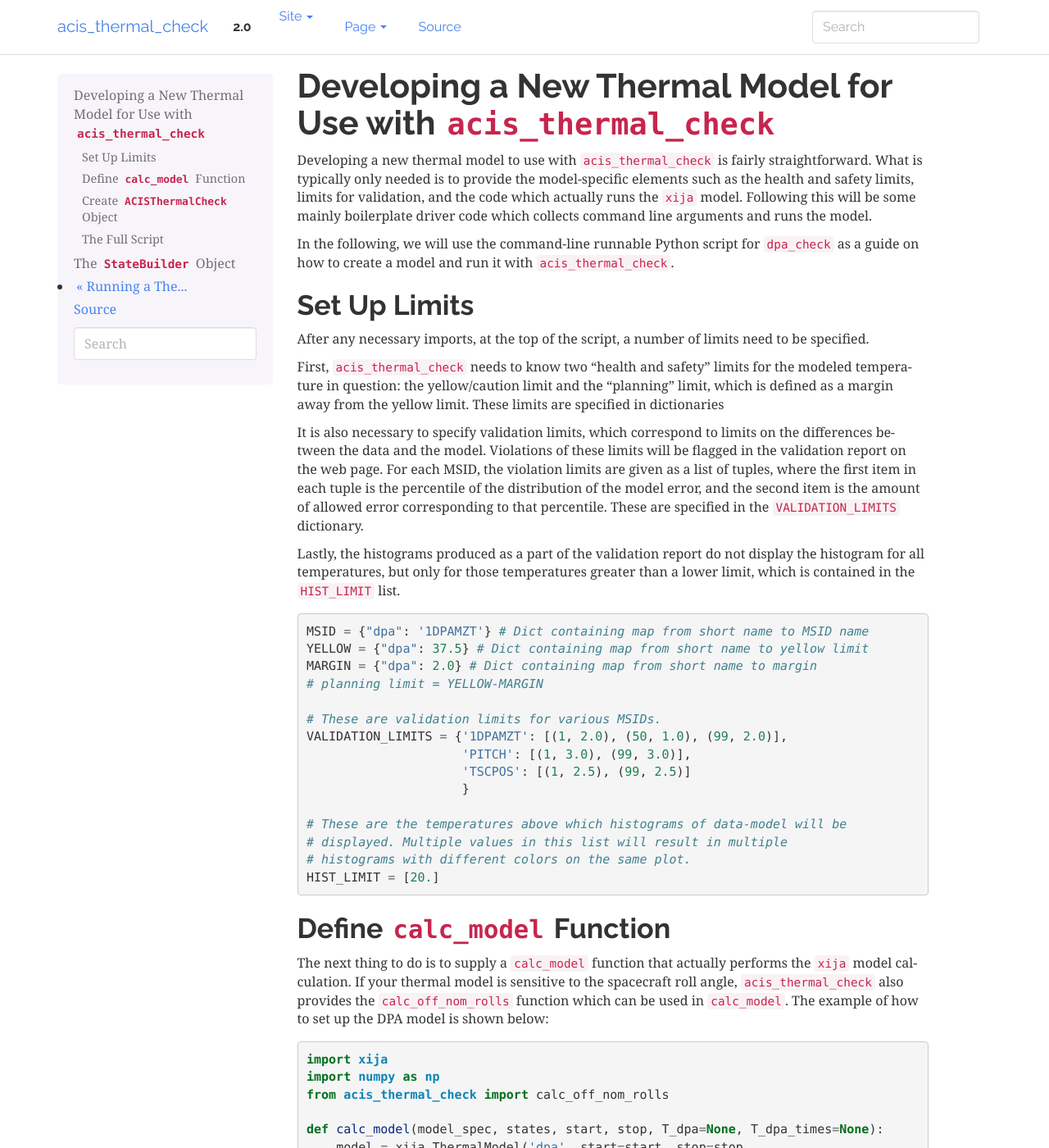
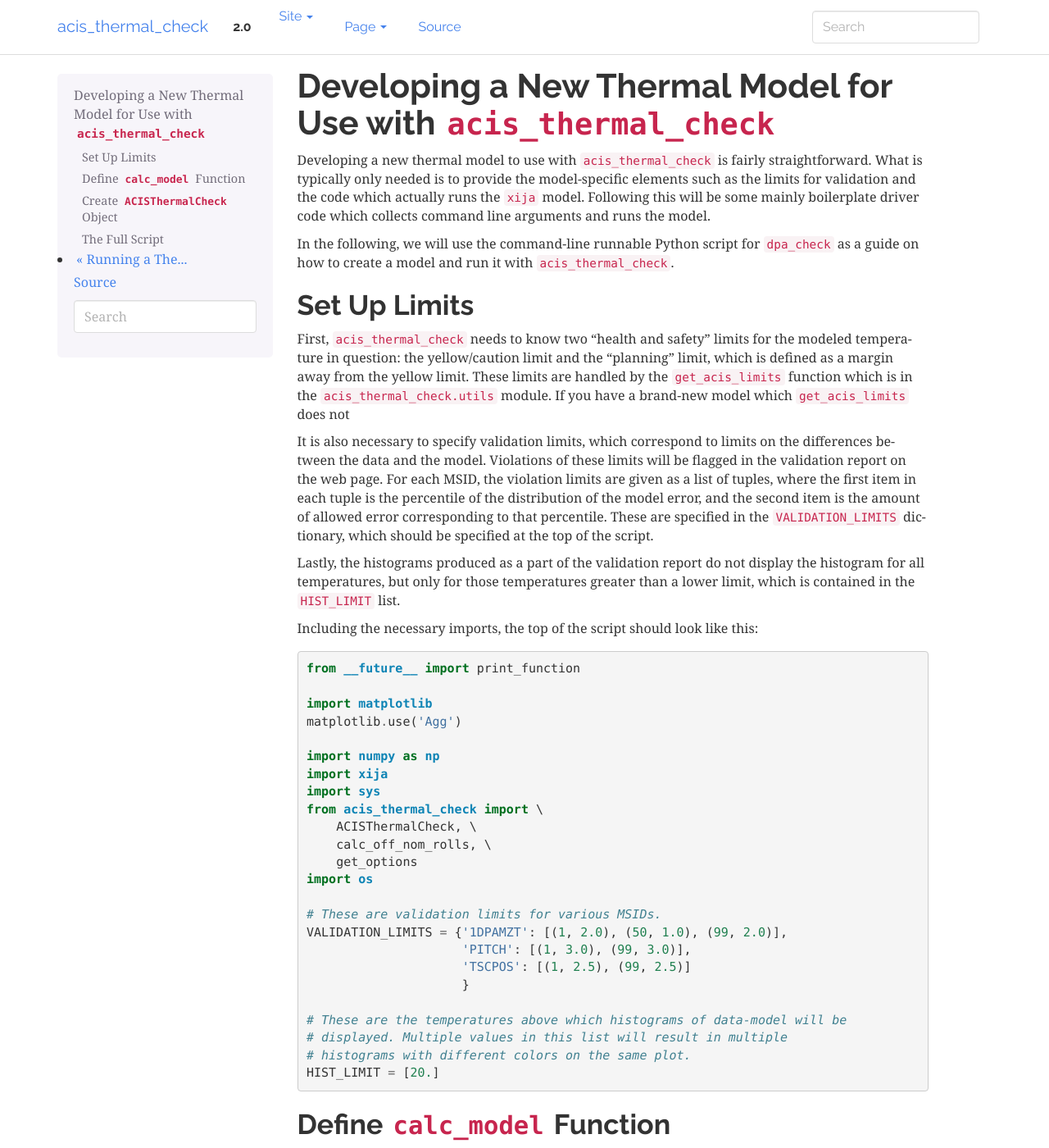
Before and after one commit to sot/acis_thermal_check, a Sphinx documentation site: the page built from doc/source/developing_models.rst, in a window 1280 px wide and 1400 px high. Shown: the whole window at 82% size. Built offline with Sphinx 7.4.7, drawn with Linux system fonts in a browser that asks for light colours; some of the changed text lies outside the part shown.

Commit message:
Updating the developing docs

```diff
--- a/doc/source/developing_models.rst
+++ b/doc/source/developing_models.rst
@@ -5,10 +5,9 @@
 
 Developing a new thermal model to use with ``acis_thermal_check`` is fairly
 straightforward. What is typically only needed is to provide the model-specific
-elements such as the health and safety limits, limits for validation, and
-the code which actually runs the ``xija`` model. Following this will be some
-mainly boilerplate driver code which collects command line arguments and runs
-the model.
+elements such as the limits for validation and the code which actually runs the
+``xija`` model. Following this will be some mainly boilerplate driver code which
+collects command line arguments and runs the model.
 
 In the following, we will use the command-line runnable Python script for
 ``dpa_check`` as a guide on how to create a model and run it with
@@ -17,13 +16,12 @@
 Set Up Limits
 +++++++++++++
 
-After any necessary imports, at the top of the script, a number of limits
-need to be specified.
-
 First, ``acis_thermal_check`` needs to know two "health and safety" limits
 for the modeled temperature in question: the yellow/caution limit and the
 "planning" limit, which is defined as a margin away from the yellow limit.
-These limits are specified in dictionaries
+These limits are handled by the ``get_acis_limits`` function which is in
+the ``acis_thermal_check.utils`` module. If you have a brand-new model which
+``get_acis_limits`` does not
 
 It is also necessary to specify validation limits, which correspond to limits
 on the differences between the data and the model. Violations of these
@@ -31,18 +29,30 @@
 MSID, the violation limits are given as a list of tuples, where the first
 item in each tuple is the percentile of the distribution of the model error,
 and the second item is the amount of allowed error corresponding to that
-percentile. These are specified in the ``VALIDATION_LIMITS`` dictionary.
+percentile. These are specified in the ``VALIDATION_LIMITS`` dictionary, which
+should be specified at the top of the script.
 
 Lastly, the histograms produced as a part of the validation report do not
 display the histogram for all temperatures, but only for those temperatures
 greater than a lower limit, which is contained in the ``HIST_LIMIT`` list.
 
+Including the necessary imports, the top of the script should look like this:
+
 .. code-block:: python
 
-    MSID = {"dpa": '1DPAMZT'} # Dict containing map from short name to MSID name
-    YELLOW = {"dpa": 37.5} # Dict containing map from short name to yellow limit
-    MARGIN = {"dpa": 2.0} # Dict containing map from short name to margin
-    # planning limit = YELLOW-MARGIN
+    from __future__ import print_function
+
+    import matplotlib
+    matplotlib.use('Agg')
+
+    import numpy as np
+    import xija
+    import sys
+    from acis_thermal_check import \
+        ACISThermalCheck, \
+        calc_off_nom_rolls, \
+        get_options
+    import os
 
     # These are validation limits for various MSIDs.
     VALIDATION_LIMITS = {'1DPAMZT': [(1, 2.0), (50, 1.0), (99, 2.0)],
@@ -67,11 +77,8 @@
 
 .. code-block:: python
 
-    import xija
-    import numpy as np
-    from acis_thermal_check import calc_off_nom_rolls
-
-    def calc_model(model_spec, states, start, stop, T_dpa=None, T_dpa_times=None):
+    def calc_model(model_spec, states, start, stop, T_dpa=None, T_dpa_times=None,
+                   dh_heater=None, dh_heater_times=None):
         model = xija.ThermalModel('dpa', start=start, stop=stop,
                                   model_spec=model_spec)
         times = np.array([states['tstart'], states['tstop']])
@@ -87,24 +94,29 @@
         return model
 
 The ``calc_model`` function must have this exact signature, with the first four
-required arguments and the last two optional arguments.
+required arguments and the last four optional arguments. Note that even though
+this particular model does not depend on the state of the detector housing heater,
+the optional arguments are still required in the signature of the function.
 
 Create ``ACISThermalCheck`` Object
 ++++++++++++++++++++++++++++++++++
 
+The last thing to do is to create a ``main`` function which will be run when the
+script is run. This function will collect the command-line arguments using the
+``get_options`` function, create the ``ACISThermalCheck`` object with the arguments
+it needs, and then use the ``run`` method of ``ACISThermalCheck`` to run the model.
+It's a good idea to run the model within a ``try...except`` block in case any
+exceptions are raised, because then we can control whether or not the traceback is
+printed to screen via the ``--traceback`` command-line argument.
+
 .. code-block:: python
 
     def main():
-        # Gather command-line arguments
         args = get_options("dpa", model_path)
-        # Create ACISThermalCheck object
-        dpa_check = ACISThermalCheck("1dpamzt", "dpa",
-                                     state_builders[args.state_builder], MSID,
-                                     YELLOW, MARGIN, VALIDATION_LIMITS,
-                                     HIST_LIMIT, calc_model)
+        dpa_check = ACISThermalCheck("1dpamzt", "dpa", VALIDATION_LIMITS,
+                                     HIST_LIMIT, calc_model, args)
         try:
-            # Run ACISThermalCheck driver with command-line arguments
-            dpa_check.driver(args)
+            dpa_check.run()
         except Exception as msg:
             if args.traceback:
                 raise
@@ -134,18 +146,11 @@
     from acis_thermal_check import \
         ACISThermalCheck, \
         calc_off_nom_rolls, \
-        get_options, \
-        state_builders, \
-        get_acis_limits
+        get_options
     import os
 
     model_path = os.path.abspath(os.path.dirname(__file__))
 
-    yellow_hi, red_hi = get_acis_limits("1dpamzt")
-
-    MSID = {"dpa": '1DPAMZT'}
-    YELLOW = {"dpa": yellow_hi}
-    MARGIN = {"dpa": 2.0}
     VALIDATION_LIMITS = {'1DPAMZT': [(1, 2.0), (50, 1.0), (99, 2.0)],
                          'PITCH': [(1, 3.0), (99, 3.0)],
                          'TSCPOS': [(1, 2.5), (99, 2.5)]
@@ -170,12 +176,10 @@
 
     def main():
         args = get_options("dpa", model_path)
-        dpa_check = ACISThermalCheck("1dpamzt", "dpa",
-                                     state_builders[args.state_builder], MSID,
-                                     YELLOW, MARGIN, VALIDATION_LIMITS,
-                                     HIST_LIMIT, calc_model)
+        dpa_check = ACISThermalCheck("1dpamzt", "dpa", VALIDATION_LIMITS,
+                                     HIST_LIMIT, calc_model, args)
         try:
-            dpa_check.driver(args)
+            dpa_check.run()
         except Exception as msg:
             if args.traceback:
                 raise
@@ -185,8 +189,3 @@
 
     if __name__ == '__main__':
         main()
-
-.. _state-builder:
-
-The ``StateBuilder`` Object
----------------------------
```
Also changed, not shown: other parts of doc/source/developing_models.rst (+2 -1 lines).
